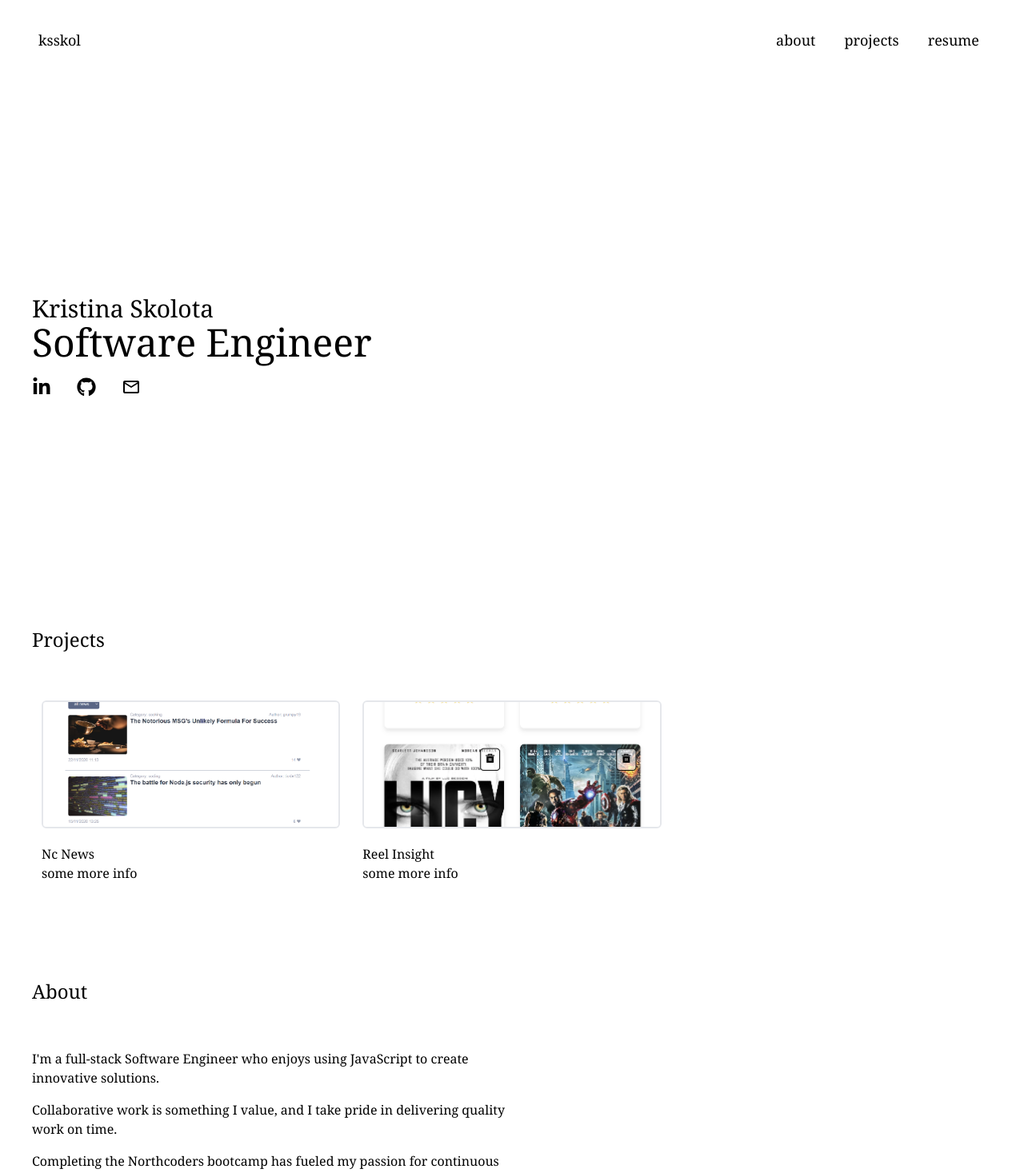
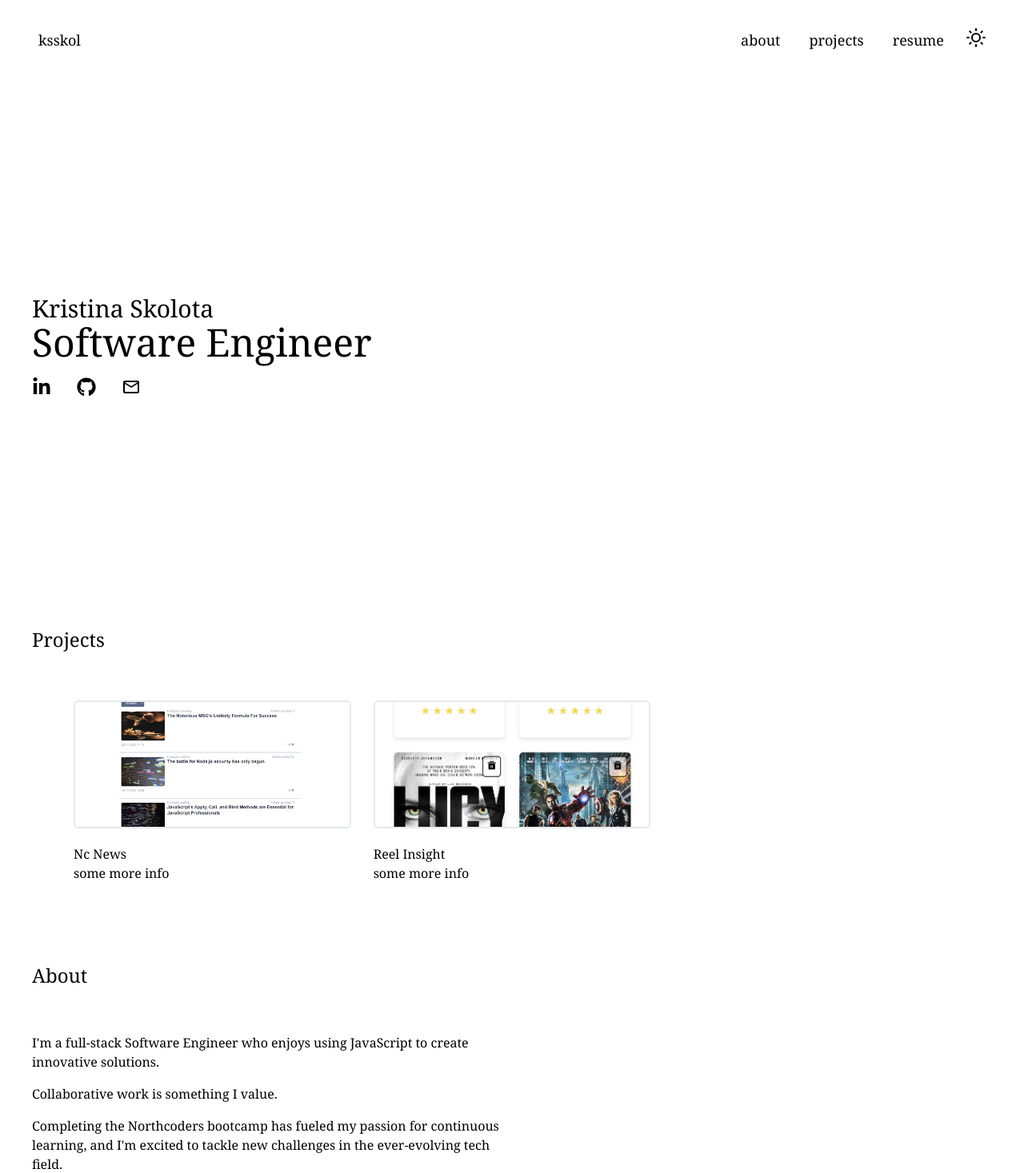
Before and after one commit to ksskol/ksskol, a React (Vite) app: page / in a window 1280 px wide. Shown: the top 1467 px of the page at 80% size. Built offline with nearby package versions, Linux system fonts and the light colour scheme.

Commit message:
dark theme

```diff
--- a/src/App.jsx
+++ b/src/App.jsx
@@ -1,21 +1,28 @@
+import { useState } from "react";
 import { Route, Routes } from "react-router";
 import Header from "./components/Header";
 import MainInfo from "./components/MainInfo";
-import About from "./components/About";
 import Projects from "./components/Projects";
 import Resume from "./components/Resume";
 
 function App() {
+  const [isDarkMode, setIsDarkMode] = useState(false);
+
+  function toggleTheme() {
+    setIsDarkMode(!isDarkMode);
+    document.documentElement.classList.toggle("dark");
+  }
+
   return (
-      <div className="m-5 ml-10 mr-10">
-          <Header />
-          <Routes>
-            <Route path="/" element={<MainInfo />} />
-            <Route path="/resume" element={<Resume />} />
-            <Route path="/projects" element={<Projects />} />
-          </Routes>
-        </div>
-        );
+    <div className="dark:bg-neutral-900 dark:text-white">
+      <Header isDarkMode={isDarkMode} toggleTheme={toggleTheme} />
+      <Routes>
+        <Route path="/" element={<MainInfo isDarkMode={isDarkMode} toggleTheme={toggleTheme} />} />
+        <Route path="/resume" element={<Resume isDarkMode={isDarkMode} toggleTheme={toggleTheme} />} />
+        <Route path="/projects" element={<Projects isDarkMode={isDarkMode} toggleTheme={toggleTheme} />} />
+      </Routes>
+    </div>
+  );
 }
 
 export default App;
--- a/src/components/About.jsx
+++ b/src/components/About.jsx
@@ -8,8 +8,7 @@ export default function About() {
             innovative solutions.
           </p>
           <p className="my-4">
-            Collaborative work is something I value, and I take pride in delivering
-            quality work on time.
+            Collaborative work is something I value.
           </p>
           <p className="my-4">
             Completing the Northcoders bootcamp has fueled my passion for continuous
--- /dev/null
+++ b/src/components/Dark.jsx
@@ -0,0 +1,10 @@
+import { FiSun } from "react-icons/fi";
+import { IoMdMoon } from "react-icons/io";
+
+export default function Dark({ isDarkMode, toggleTheme }) {
+  return (
+    <button onClick={toggleTheme}>
+      {isDarkMode ? <IoMdMoon /> : <FiSun />}
+    </button>
+  );
+}
--- a/src/components/Header.jsx
+++ b/src/components/Header.jsx
@@ -2,8 +2,9 @@ import { useState } from "react";
 import { Link } from "react-router-dom";
 import { IoReorderThree } from "react-icons/io5";
 import { VscChromeClose } from "react-icons/vsc";
+import Dark from "./Dark";
 
-export default function Header() {
+export default function Header({ isDarkMode, toggleTheme }) {
   const [isMenuOpen, setIsMenuOpen] = useState(false);
 
   function handleClick() {
@@ -20,17 +21,23 @@ export default function Header() {
   }
 
   return (
-    <div className="block sticky top-0 bg-white">
-      <div className="flex items-center justify-between p-2">
-        <Link className="text-lg" to={`/`}>ksskol</Link>
+    <div className="block sticky top-0 bg-white dark:bg-neutral-900 dark:text-white">
+      <div className="m-5 ml-10 mr-10 flex items-center justify-between p-2">
+        <Link className="text-lg" to={`/`}>
+          ksskol
+        </Link>
 
-        <div className="laptop:hidden">
+        <div className="flex items-center laptop:hidden">
+          <div className="mx-5 text-xl">
+            <Dark isDarkMode={isDarkMode} toggleTheme={toggleTheme} />
+          </div>
+
           <button onClick={handleClick} className="flex items-center text-3xl">
             {isMenuOpen ? <VscChromeClose /> : <IoReorderThree />}
           </button>
         </div>
 
-        <div className="hidden laptop:flex space-x-5 text-lg">
+        <div className="hidden laptop:flex items-center space-x-5 text-lg">
           <Link to={`/`} onClick={handleLinkClick} className="p-2">
             about
           </Link>
@@ -40,16 +47,23 @@ export default function Header() {
           <Link to={`/resume`} onClick={handleLinkClick} className="p-2">
             resume
           </Link>
+          <div className="laptop:text-2xl">
+            <Dark isDarkMode={isDarkMode} toggleTheme={toggleTheme} />
+          </div>
         </div>
       </div>
 
       {isMenuOpen && (
-        <div className="laptop:hidden absolute right-0 top-16 z-10 w-10/12 p-4 bg-white shadow-md rounded-md tablet:w-7/12">
+        <div className="laptop:hidden absolute right-0 top-16 w-10/12 p-4 bg-white dark:bg-neutral-900 shadow-md  dark:shadow-zinc-800 rounded-md tablet:w-7/12">
           <div className="grid grid-cols-1 space-y-5">
             <Link to={`/`} onClick={handleLinkClick} className="p-2 flex">
               about
             </Link>
-            <Link to={`/projects`} onClick={handleLinkClick} className="p-2 flex">
+            <Link
+              to={`/projects`}
+              onClick={handleLinkClick}
+              className="p-2 flex"
+            >
               projects
             </Link>
             <Link to={`/resume`} onClick={handleLinkClick} className="p-2 flex">
--- a/src/components/MainInfo.jsx
+++ b/src/components/MainInfo.jsx
@@ -4,7 +4,7 @@ import Projects from "./Projects";
 
 export default function MainInfo() {
   return (
-    <main>
+    <main className="m-5 ml-10 mr-10 ">
       <div>
         <div className="my-60 laptop:my-72">
           <h1 className="text-2xl laptop:text-3xl desktop:text-4xl">Kristina Skolota</h1>
--- a/src/components/Projects.jsx
+++ b/src/components/Projects.jsx
@@ -1,11 +1,11 @@
 export default function Projects() {
   return (
-    <div className="mt-5 grid grid-cols-1 tablet:grid-cols-2 laptop:grid-cols-3 gap-7 desktop:grid-cols-4 fourK:grid-cols-5">
-      <div className="mb-10">
+    <div className=" my-5 mx-10 grid grid-cols-1 tablet:grid-cols-2 laptop:grid-cols-3 gap-7 desktop:grid-cols-4 fourK:grid-cols-5">
+      <div>
         <div className="rounded-md border-2 overflow-hidden h-40">
           <a href="https://github.com/ksskol/NC_News_FE" target="_blank">
             <img
-              className="scale-125 w-full max-w-lg"
+              className="object-cover h-full w-full"
               src="../../adding/ncNews.png"
               alt="project picture"
             />
--- a/src/components/Resume.jsx
+++ b/src/components/Resume.jsx
@@ -12,22 +12,17 @@ import { RiTailwindCssFill } from "react-icons/ri";
 export default function Resume() {
   return (
     <div className="mt-10 w-full flex flex-col items-center">
-      <div className=" relative w-full bg-gray-50 max-w-4xl p-10 rounded-lg text-lg">
+      <div className="w-full bg-zinc-100 dark:bg-zinc-700 dark:text-white max-w-4xl p-10 rounded-lg text-lg">
         <h1 className="text-xl ">Kristina Skolota</h1>
         <h3 className="text-gray-400">Full-Stack Software Engineer</h3>
         <div className="my-5">
           <h3 className="font-bold">Education</h3>
-          {/* <img
-            className="w-full max-w-24"
-            src="https://www.manchesterdigital.com/storage/6766/Northcoders-Primary-Logo---Red.png"
-            alt="Northcoders"
-            /> */}
           <h4> Northcoders, Manchester</h4>
           <p>Software Engineer</p>
           <p className="text-gray-400">March 2024 - May 2024</p>
         </div>
         <h3 className="font-bold">Skills</h3>
-        <div className="grid grid-cols-1 gap-4 laptop:grid-cols-4">
+        <div className="grid grid-cols-1 gap-4 tablet:grid-cols-2 laptop:grid-cols-4">
           <div>
             <h4 className="font-bold mb-2">Languages</h4>
             <p className="flex items-center">
@@ -71,12 +66,10 @@ export default function Resume() {
             </p>
           </div>
         </div>
-        <div className="flex justify-center mt-5">
-            <a href="../../adding/KristinaSkolotaCV.pdf" target="_blank">
-              <button type="button" className="tablet:absolute top-10 right-10 ">
-                View full CV
-              </button>
-            </a>
+        <div className="flex justify-center mt-10">
+          <a href="../../adding/KristinaSkolotaCV.pdf" target="_blank">
+            <button type="button">View full CV</button>
+          </a>
         </div>
       </div>
     </div>
--- a/src/index.css
+++ b/src/index.css
@@ -1,3 +1,13 @@
 @tailwind base;
 @tailwind components;
 @tailwind utilities;
+
+body {
+  background-color: #ffffff;
+  color: #000000;
+}
+
+.dark {
+  background-color: #171717;
+  color: #ffffff;
+}
--- a/tailwind.config.js
+++ b/tailwind.config.js
@@ -1,6 +1,7 @@
 /** @type {import('tailwindcss').Config} */
 export default {
   content: ["./index.html", "./src/**/*.{js,ts,jsx,tsx}"],
+  darkMode: 'class',
   theme: {
     extend: {
       fontFamily: {
```
